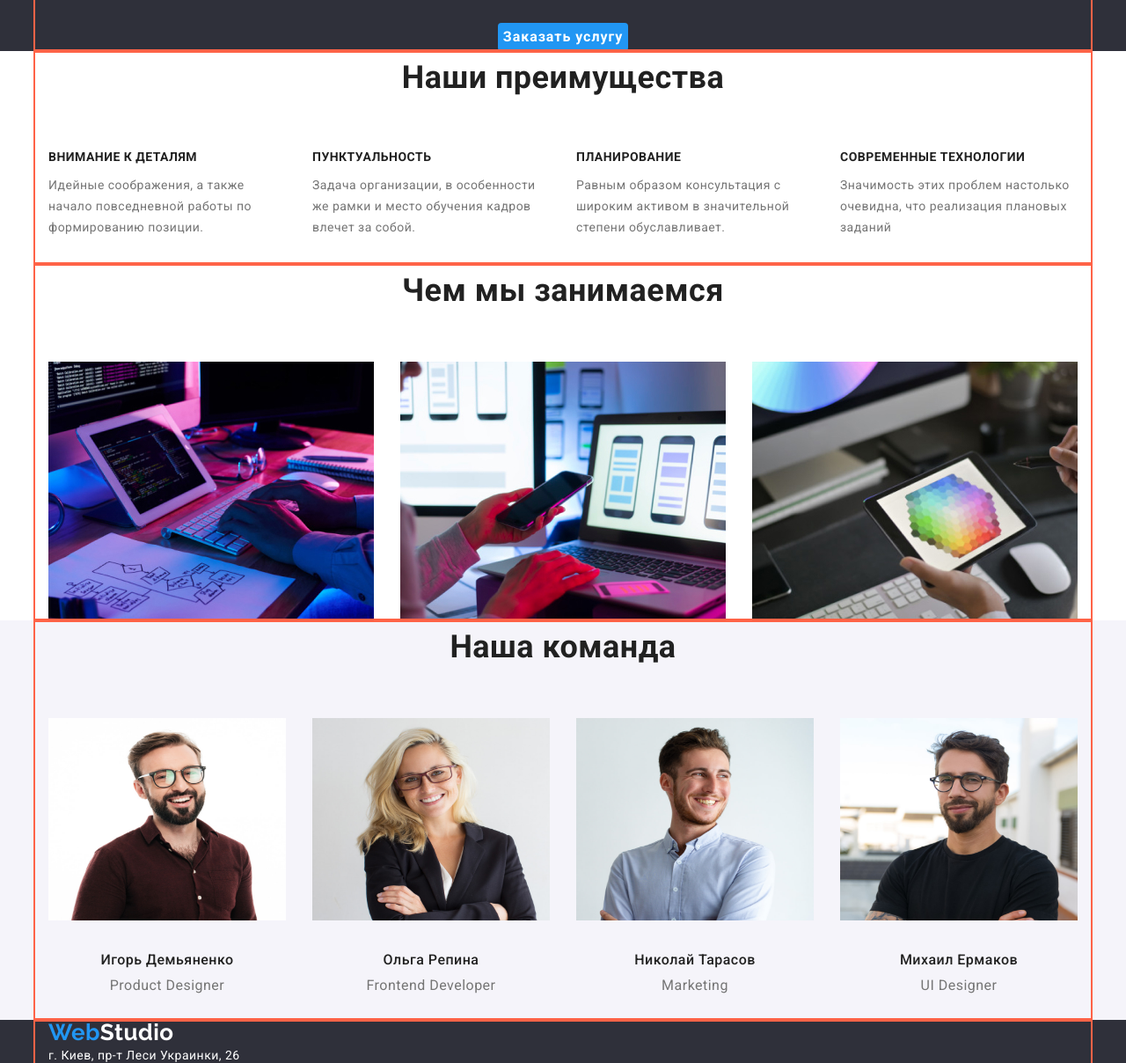
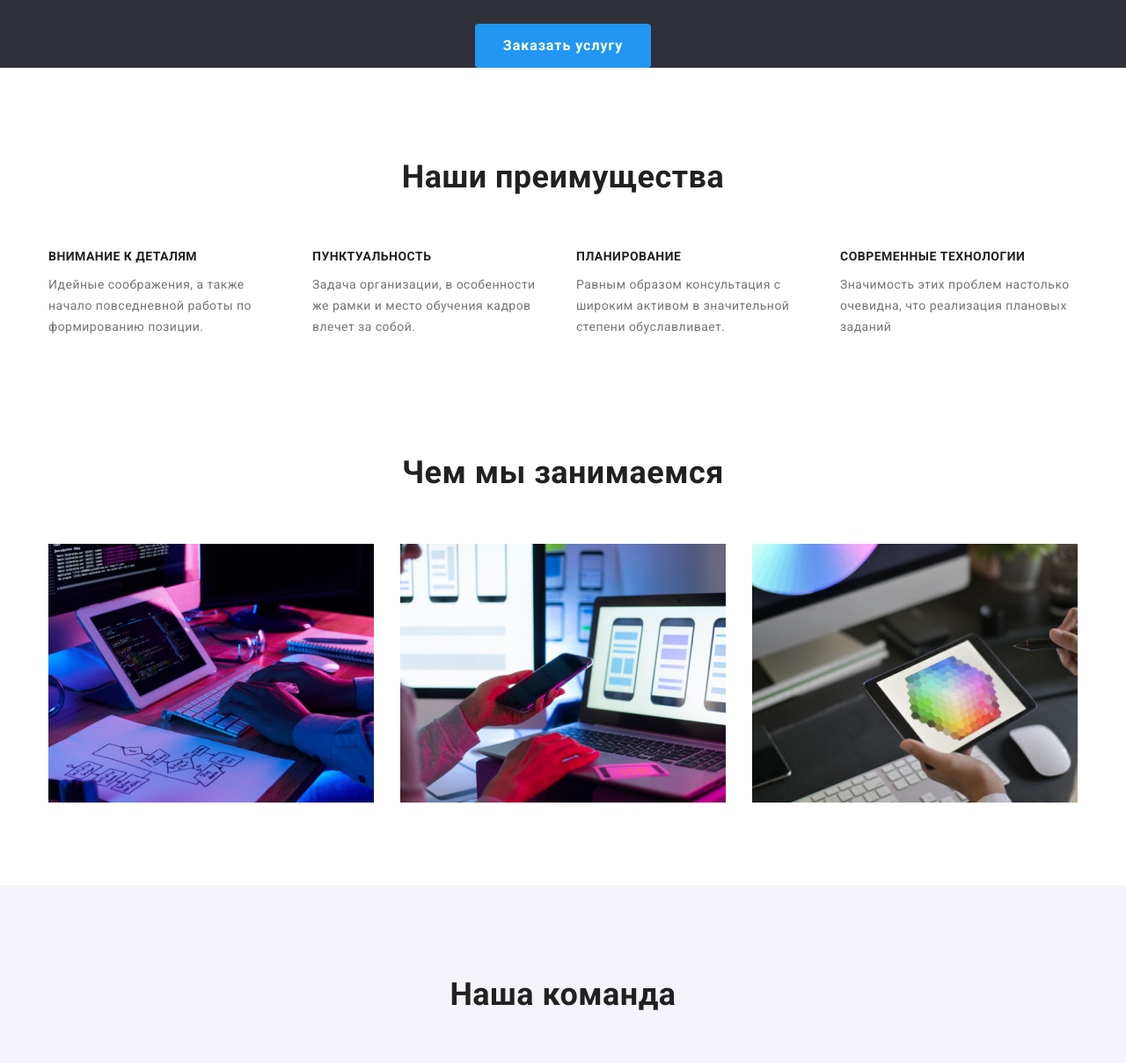
Before and after one commit to Nikolay-Akymenko/goit-markup-hw-03, a plain HTML site: page index.html in a window 1280 px wide. Shown: the part 144-1352 px from the top of the page at 88% size. Drawn offline with nearby package versions, Linux system fonts and the light colour scheme.

```diff
--- a/css/styles.css
+++ b/css/styles.css
@@ -12,8 +12,7 @@ body {
 }
 
 h1,h2,h3,h4,h5,h6,p,ul {
-    margin-top: 0;
-    margin-bottom: 0;
+    margin: 0;
     padding: 0;
 }
 
@@ -24,6 +23,18 @@ h1,h2,h3,h4,h5,h6,p,ul {
     padding: 0;
     margin: 0;
 }
+.container {
+    width: 1200px;
+    padding-left: 15px;
+    padding-right: 15px;
+    margin-left: auto;
+    margin-right: auto;
+    /* outline: 2px solid tomato; */
+}
+.section {
+    padding-top: 94px;
+    padding-bottom: 94px;
+}
 
 /* Верхняя линия */
 
@@ -32,16 +43,14 @@ h1,h2,h3,h4,h5,h6,p,ul {
  font-weight: 500;
  font-size: 14px;
  line-height: 1.14;
+
+ border-bottom: 1px solid #ECECEC;
+}
+.header .container {
+
 }
 
-.container {
-    width: 1200px;
-    padding-left: 15px;
-    padding-right: 15px;
-    margin-left: auto;
-    margin-right: auto;
-    outline: 2px solid tomato;
-}
+
 .main-nav {
     display: flex;
     align-items: center;
@@ -148,6 +157,9 @@ h1,h2,h3,h4,h5,h6,p,ul {
 
     border-radius: 4px;
     border: transparent;
+    padding: 10px 32px;
+    min-width: 200px;
+    min-height: 50px;
 
 }
 
@@ -159,15 +171,16 @@ h1,h2,h3,h4,h5,h6,p,ul {
 
 /* Section feature (Особености)*/
 
-.section-feature{
+.section-feature {
+    padding-bottom: 0;
+}
 
-}
+
 .feature-list{
     list-style: none;
     display: flex;
+}
 
-
-}
 .feature-list .item {
     margin-right: 30px;
 }
@@ -243,9 +256,10 @@ h1,h2,h3,h4,h5,h6,p,ul {
     margin-right: 0;
 }
 .team-list .imeges {
-    padding-bottom: 30px ;
+
 }
 .team-name {
+    padding-top: 30px;
     padding-bottom: 10px;
 
     color: var(--title-text-color);
@@ -258,12 +272,22 @@ h1,h2,h3,h4,h5,h6,p,ul {
     font-size: 16px;
     line-height: 1.19;
     text-align: center;
+
+    padding-bottom: 30px;
 }
 /* Footer */
 .footer {
+    padding-top: 60px;
+    padding-bottom: 60px;
+
     background-color: #2F303A;
 }
+.footer .logo {
+    display: block;
+    padding-bottom: 20px;
+}
 /* Address */
+
 .address-link {
     color:rgba(255, 255, 255, 0.6);
     text-decoration: none;
@@ -286,13 +310,17 @@ h1,h2,h3,h4,h5,h6,p,ul {
 /* Button */
 
 .list-filter {
+
     display: flex;
     justify-content: center;
     list-style: none;
+
+
 }
 .list-filter .item {
     margin-right: 8px;
     padding-bottom: 50px;
+
 }
 .list-filter .item:nth-child(5n){
     margin-right: 0;
@@ -312,6 +340,7 @@ h1,h2,h3,h4,h5,h6,p,ul {
 
     border-radius: 4px;
     border: transparent;
+    padding: 6px 22px;
 
 }
 .btn-filter:hover,
--- a/index.html
+++ b/index.html
@@ -5,13 +5,15 @@
     <meta http-equiv="X-UA-Compatible" content="IE=edge">
     <meta name="viewport" content="width=device-width, initial-scale=1.0">
     <title>Главная страница Web Studio</title>
+    <!--Project fonts-->
     <link href="https://fonts.googleapis.com/css2?family=Raleway:wght@700&family=Roboto:wght@400;500;700;900&display=swap"
         rel="stylesheet">
+    <!--Normalize-->
     <link rel="stylesheet" href="https://cdnjs.cloudflare.com/ajax/libs/modern-normalize/1.1.0/modern-normalize.min.css"
         integrity="sha512-wpPYUAdjBVSE4KJnH1VR1HeZfpl1ub8YT/NKx4PuQ5NmX2tKuGu6U/JRp5y+Y8XG2tV+wKQpNHVUX03MfMFn9Q=="
         crossorigin="anonymous" referrerpolicy="no-referrer" />
-    <link rel="stylesheet" href="./css/styles.css">
-
+    <!--Costom styles-->
+        <link rel="stylesheet" href="./css/styles.css">
 
 </head>
 <body>
@@ -48,7 +50,7 @@
                 </div>
         </section>
         <!--Особенности-->
-        <section class="section-feature">
+        <section class="section-feature section">
             <div class="container">
             <h2 class="section-title">Наши преимущества</h2><!--скрытый заголовок-->
             <ul class="feature-list">
@@ -72,7 +74,7 @@
             </div>
         </section>
         <!--Чем мы занимаемся-->
-        <section class="section-work">
+        <section class="section-work section">
             <div class="container">
             <h2 class="section-title">Чем мы занимаемся</h2>
             <ul class="work-list">
@@ -82,14 +84,14 @@
                 <li class="item">
                     <img class="images" src="./images/box/box2.jpg" alt="Работа за ноутбуком" width="370" height="294"/>
                 </li>
-                <l class="item">
+                <li class="item">
                     <img class="images" src="./images/box/box3.jpg" alt="выбор цвета на iPad " width="370" height="294"/>
-                </l>
+                </li>
             </ul>
             </div>
         </section>
         <!--Наша команда-->
-        <section class="section-team">
+        <section class="section-team section">
             <div class="container">
             <h2 class="section-title">Наша команда</h2>
             <ul class="team-list">
```
Also changed, not shown: portfolio.html (+1 -1 lines).
